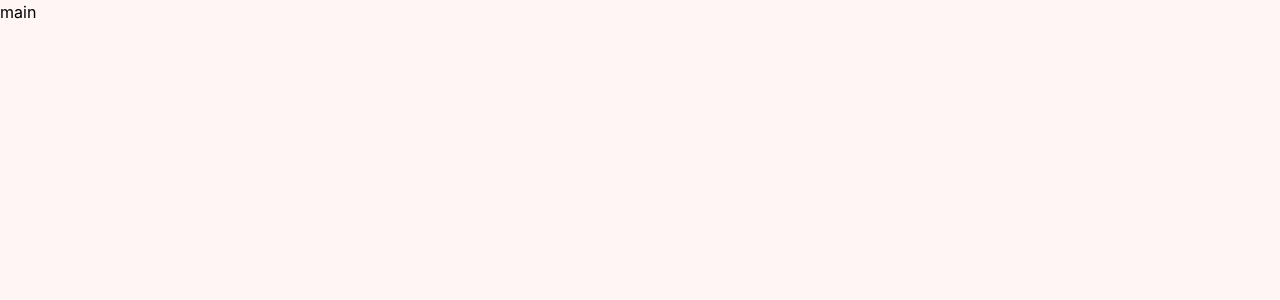
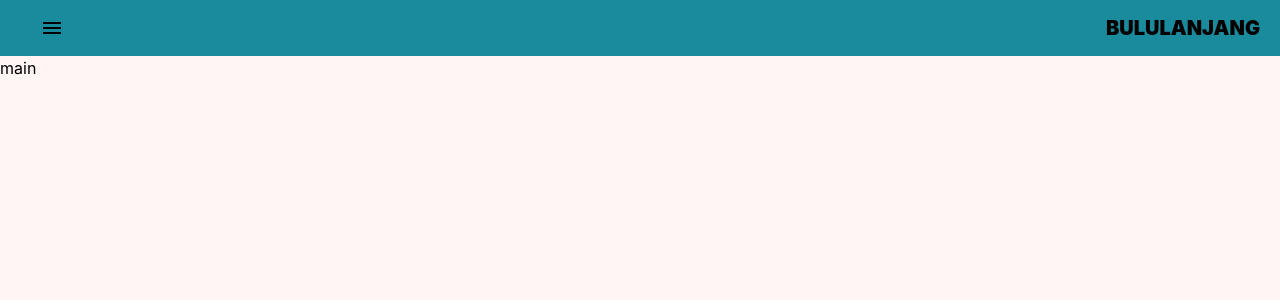
Before and after one commit to Dzyfhuba/local-business-portal, a React (Create React App) app in the folder client/: page / in a window 1280 px wide. Shown: the top 300 px of the page. Built offline with nearby package versions, Linux system fonts and the light colour scheme.

Commit message:
add button component

```diff
--- a/client/package.json
+++ b/client/package.json
@@ -12,6 +12,7 @@
     "@types/react-dom": "^18.0.6",
     "react": "^18.2.0",
     "react-dom": "^18.2.0",
+    "react-icons": "^4.4.0",
     "react-router-dom": "^6.3.0",
     "react-scripts": "5.0.1",
     "sass": "^1.54.0",
--- /dev/null
+++ b/client/src/Components/Brand.tsx
@@ -0,0 +1,20 @@
+import React, { Component } from 'react'
+
+type Props = {
+    className?: string,
+    children: any
+}
+
+type State = {}
+
+export default class Brand extends Component<Props, State> {
+  state = {}
+
+  render() {
+    return (
+        <span className={`tracking-wider uppercase ${this.props.className}`} {...this.props}>
+            {this.props.children}
+        </span>
+    )
+  }
+}
--- /dev/null
+++ b/client/src/Components/Button.tsx
@@ -0,0 +1,43 @@
+import React, { Component } from 'react'
+
+type Props = {
+    children: any,
+    className?: string,
+    onClick?: Function,
+    type?: string
+}
+
+type State = {
+    className: string
+}
+
+export default class Button extends Component<Props, State> {
+//   componentDidCatch(){
+//     if (this.props.type) {
+//         switch (this.props.type) {
+//             case 'primary':
+//                 this.setState({className: ''})
+//                 break;
+
+//             case 'secondary':
+//                 this.setState({className: ''})
+//                 break
+//             default:
+//                 this.setState({className: 'px-5 py-2.5'})
+//                 break;
+//         }
+//     }
+//   }
+
+  render() {
+    if (this.props.type) {
+        return (
+            <button className={`px-5 py-2.5 bg-secondary ${this.props.className}`}>{this.props.children}</button>
+        )
+    } else {
+        return (
+            <button className={`px-5 py-2.5 ${this.props.className}`}>{this.props.children}</button>
+        )
+    }
+  }
+}
--- /dev/null
+++ b/client/src/Components/ButtonAnchor.tsx
@@ -0,0 +1,19 @@
+import React, { Component } from 'react'
+import { Link } from 'react-router-dom'
+
+type Props = {
+    to: string,
+    children: any
+}
+
+type State = {}
+
+export default class ButtonAnchor extends Component<Props, State> {
+  state = {}
+
+  render() {
+    return (
+      <Link {...this.props}>{this.props.children}</Link>
+    )
+  }
+}
--- /dev/null
+++ b/client/src/Containers/Navbar.tsx
@@ -0,0 +1,26 @@
+import React, { Component } from 'react'
+import { Link } from 'react-router-dom'
+import Brand from '../Components/Brand'
+import {MdMenu} from 'react-icons/md'
+import Button from '../Components/Button'
+
+type Props = {}
+
+type State = {}
+
+export default class Navbar extends Component<Props, State> {
+  state = {}
+
+  render() {
+    return (
+      <nav className='bg-primary h-14 flex items-center justify-between px-5'>
+        <Button>
+          <MdMenu className='text-2xl' />
+        </Button>
+        <Link to='/'>
+            <Brand className='font-black text-xl'>BULULANJANG</Brand>
+        </Link>
+      </nav>
+    )
+  }
+}
--- a/client/src/Layouts/Main.tsx
+++ b/client/src/Layouts/Main.tsx
@@ -1,4 +1,5 @@
 import React, { Component } from 'react'
+import Navbar from '../Containers/Navbar'
 
 type Props = {
     children: any
@@ -12,6 +13,7 @@ export default class Main extends Component<Props, State> {
   render() {
     return (
       <div className="bg-base min-h-screen">
+        <Navbar />
         {this.props.children}
       </div>
     )
```
Also changed, not shown: 1 other file (tests, documents, lock files or other folders).
